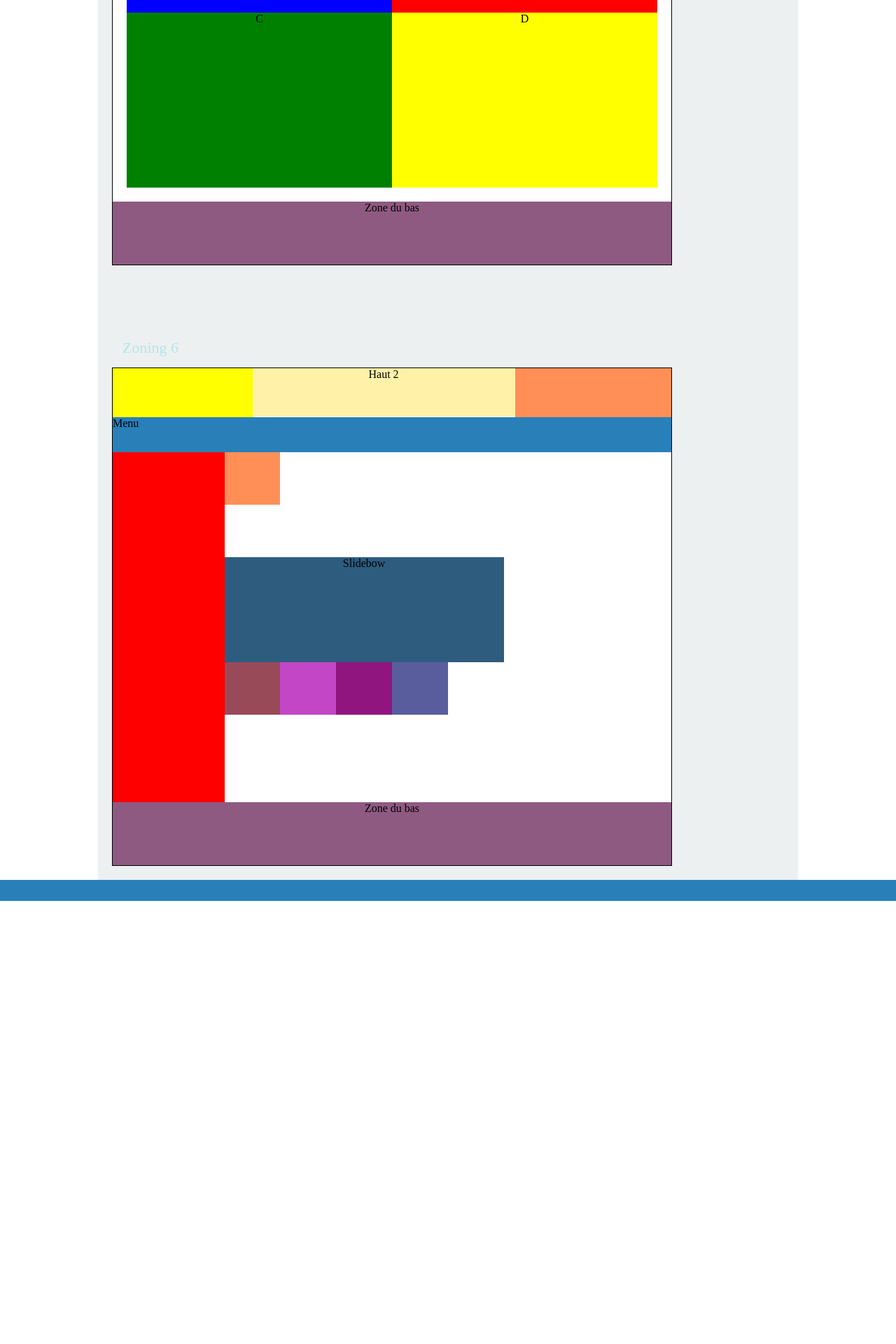
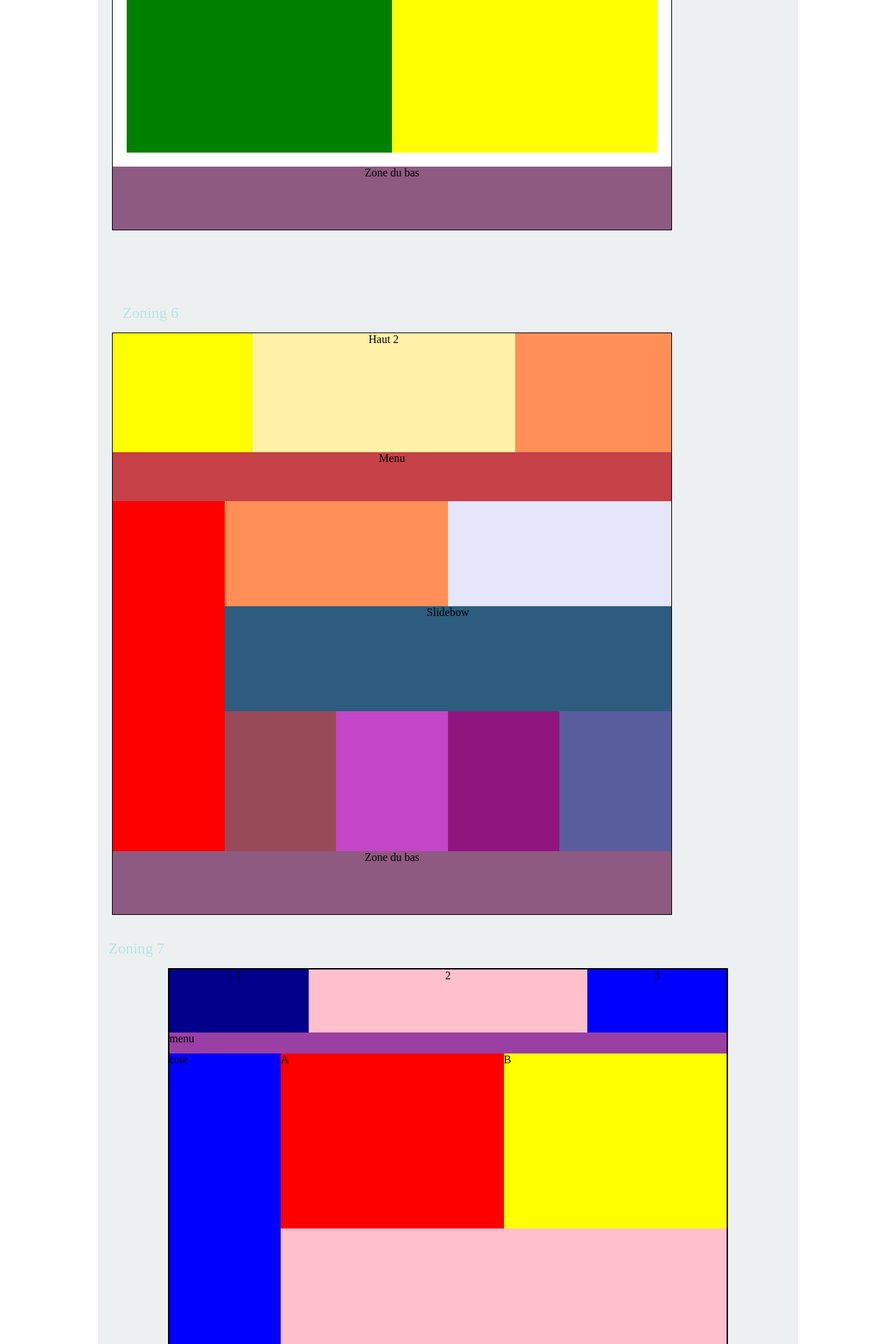
Before and after one commit to alvesamour/WebForce3, a PHP site: page /06_zoning.html in a window 1280 px wide. Shown: the part 3960-5880 px from the top of the page at 70% size. Before the commit the page ends 5247 px from the top, so only its background shows below. Run offline with PHP 8.4, Linux system fonts and the light colour scheme.

Commit message:
cours 26/07/2017

```diff
--- a/cours html_css/06_zoning.html
+++ b/cours html_css/06_zoning.html
@@ -127,6 +127,7 @@
                     <section>
                         <div class="d"></div>
                         <div class="e"></div>
+                        <div class="s"></div>
                         <div class="clear"></div>
                     </section>
                     <section class="jaune">
@@ -145,6 +146,36 @@
                     </footer>
                 </div>
             </section>
+            <h3>Zoning 7</h3>
+                <div id="zoning7"><!--permet de mettre une taille a la page et ensuite tu es trkil-->
+                <header>
+                    <div class="haut1">1</div>
+                    <div class="haut2">2</div>
+                    <div class="haut3">3</div>
+                    <div class="clear"></div>
+                </header>
+                <nav>
+                <p>menu</p>
+                </nav>
+                <aside><p>coté</p>
+                </aside>
+                <section>
+                    <div class="a">A</div>
+                    <div class="b">B</div>
+                    <div class="clear"></div>
+                </section>
+                <section class="slideshow"></section>
+                <section>
+                    <div class="c">C</div>
+                    <div class="d">D</div>
+                    <div class="c">E</div>
+                    <div class="d">F</div>
+                    <div class="clear"></div>
+                </section>
+                <footer class="clear">
+                </footer>
+                </div>
+                </section>
         </main>
         <footer>
             <!-- Zone du bas, ex : liens administratifs, mentions légales, plan du site, CGU, CGV, contact, copyright -->
--- a/cours html_css/css/style.css
+++ b/cours html_css/css/style.css
@@ -24,9 +24,10 @@
 h1{
 	font-size: 45px;
 	color: #02E0DA;
-	margin-top: 50px;/*marge exterieur supérieur*/
+	margin-top: 0px;/*marge exterieur supérieur*/
 	text-align: center;
 	font-family: 'Lemonada', cursive;
+	padding-top: 40px;
 }
 h2{
 	font-size: 35px;
@@ -71,6 +72,34 @@
     background: #2980b9;
     height: 30px;
 }
+/********************DEBUT HEADER******************************/
+header{
+	background: #2c3e50;
+}
+#logo{
+	width: 25%;
+	float: left;
+	text-align: center;
+	padding: 15px;
+}
+#slogan{
+	width: 50%;
+	float: left;
+	height: 100px;
+}
+#reseauxSociaux{
+	width: 25%;
+	float: left;
+}
+#reseauxSociaux i{
+	color: #e3e8f8;
+	font-size: 30px;
+	display: block;
+	text-align: right;
+	padding: 12px 30px 0 0;
+}
+/********************FIN HEADER******************************/
+
 /********************DEBUT PAGE TEXTE******************************/
 
 .Gloria p{
@@ -442,7 +471,7 @@
 }
 #zoning6 header{
 	background: white;
-	height: 70px;
+	height: 170px;
 	text-align: center;
 }
 .a{
@@ -454,7 +483,7 @@
 .b{
 	float: left;
 	width: 47%;
-	height: 98%;
+	height: 100%;
 	background-color: #FFF1A8;
 }
 .c{
@@ -462,7 +491,6 @@
 	width: 28%;
 	height: 100%;
 	background-color: #FF8F56;
-}
 }
 #zoning6 nav{
 	background: #C64148;
@@ -480,43 +508,49 @@
 	margin: 0;
 	text-align: center;
 	padding: 0;
-	width: 50%;
+	width: 80%;
 	float: left;
 }
 .e{
 	float: left;
-	width: 20%;
-	height: 50%;
+	width: 50%;
+	height: 100%;
 	background-color: #FF8F56;
 }
 .f{
 	float: left;
-	width: 20%;
-	height: 50%;
+	width: 25%;
+	height: 133%;
 	background-color: #984A59;
+}
+.s{
+	float: left;
+	width: 50%;
+	height: 100%;
+	background-color: lavender;
 }
 .jaune{
 	width: 20%;
-	height: 50%;
+	height: 100%;
 	background-color: #2D5C7F;
 	float: left;
 }
 .g{
 	float: left;
-	width: 20%;
-	height: 50%;
+	width: 25%;
+	height: 133%;
 	background-color: #c246c6;
 }
 .h{
 	float: left;
-	width: 20%;
-	height: 50%;
+	width: 25%;
+	height: 133%;
 	background-color: #91157e;
 }
 .i{
 	float: left;
-	width: 20%;
-	height: 50%;
+	width: 25%;
+	height: 133%;
 	background-color: #5a5d9d;
 }
 #zoning6 footer{
@@ -525,8 +559,125 @@
 	width: 798px;
 	text-align: center;
 }
+#zoning7{
+    /*background: yellow;*/
+    width: 800px;
+    border: 2px solid;
+    margin: 0 auto;
+}
+
+#zoning7 header{
+    color: black;
+    background: #109e04 ;
+    height: 90px;
+    text-align: center;
+}
+
+.haut1{
+    float: left;
+    width: 25%;
+    height: 100%;
+    background: darkblue;
+}
+
+.haut2{
+    float: left;
+    width: 50%;
+    height: 100%;
+    background: pink;
+}
+
+.haut3{
+    float: left;
+    width: 25%;
+    height: 100%;
+    background: blue;
+}
+
+#zoning7 nav{
+    background: #9a40a4 ;
+    height: 30px;
+    border: none;
+}
+
+#zoning7 aside{
+background: blue;
+width: 20%;
+height: 650px;
+float: left;
+}
+
+#zoning7 section{
+width: 80%;
+float: left;
+margin: 0;
+padding: 0;
+}
+
+section.slideshow{
+    background: pink;
+    height: 250px;
+}
+
+#zoning7 .a{
+    background: red;
+    width: 50%;
+    height: 250px;
+    float: left;
+}
+
+#zoning7 .b{
+    background: yellow;
+    width: 50%;
+    height: 250px;
+    float: left;
+}
+
+#zoning7 .c{
+    background: green;
+    width: 25%;
+    height: 150px;
+    float: left;
+}
+
+#zoning7 .d{
+    background: lavender;
+    width: 25%;
+    height: 150px;
+    float: left;
+}
+
+#zoning7 footer{
+    background: purple;
+    height: 50px;
+}
 /********************FIN PAGE ZONING******************************/
 
+/********************DEBUT PAGE TABLEAU******************************/
+main{
+	padding-bottom: 50px;
+}
+table{
+    border: 2px solid black;
+    border-collapse: collapse;
+    margin: 0 auto;
+}
+thead, tfoot{
+    border: 2px solid #631357;
+}
+tbody{
+    border: 1px solid #d8cbbb;
+}
+td{
+    font-size: 100%;
+    border: 1px solid #8aacff;
+    text-align: center;
+    padding: 5px;
+}
+th{
+	border:  1px solid #631357;
+}
+/********************FIN PAGE TABLEAU******************************/
 
 
 
```
Also changed, not shown: cours html_css/01_index.html (+13 -0 lines), cours html_css/tableaux.html (added, +89 -0 lines), cours html_css/img/logo.png (added).
